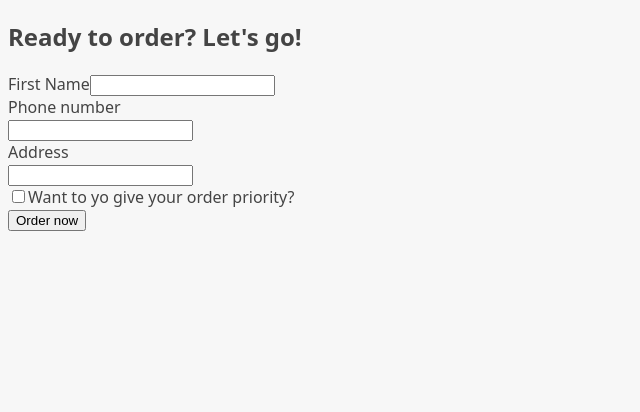
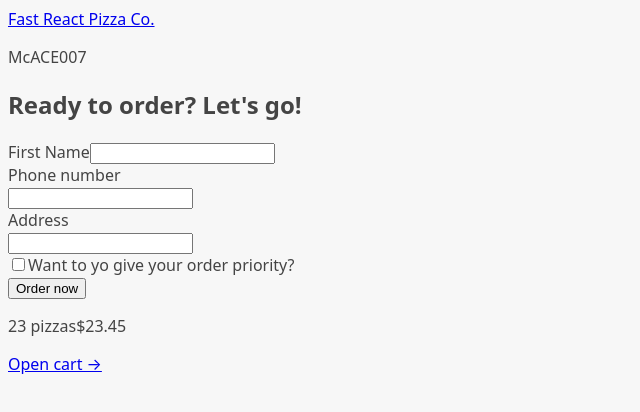
Before and after one commit to McACE007/Fast-React-Pizza-Co, a React (Vite) app: page /order/new in a window 1280 px wide. Shown: the top 412 px of the page, without its empty margins (0-640 px from the left). Built offline with nearby package versions, Linux system fonts and the light colour scheme.

Commit message:
Update: Building the AppLaout

```diff
--- a/src/App.jsx
+++ b/src/App.jsx
@@ -4,8 +4,12 @@
 import Cart from "./features/cart/Cart";
 import Order from "./features/order/Order";
 import CreateOrder from "./features/order/CreateOrder";
+import AppLayout from "./ui/AppLayout";
 
 const router = createBrowserRouter([
+  {
+    element: <AppLayout />,
+    children: [
       {
         path: "/",
         element: <Home />,
@@ -26,6 +30,8 @@
         path: "/order/:id",
         element: <Order />,
       },
+    ],
+  },
 ]);
 
 function App() {
--- a/src/features/cart/CartOverview.jsx
+++ b/src/features/cart/CartOverview.jsx
@@ -1,3 +1,5 @@
+import { Link } from "react-router-dom";
+
 function CartOverview() {
   return (
     <div>
@@ -5,7 +7,7 @@
         <span>23 pizzas</span>
         <span>$23.45</span>
       </p>
-      <a href="#">Open cart &rarr;</a>
+      <Link to="/cart">Open cart &rarr;</Link>
     </div>
   );
 }
--- /dev/null
+++ b/src/ui/AppLayout.jsx
@@ -0,0 +1,15 @@
+import { Outlet } from "react-router-dom";
+import CartOverview from "../features/cart/CartOverview";
+import Header from "./Header";
+
+export default function AppLayout() {
+  return (
+    <div>
+      <Header />
+      <main>
+        <Outlet />
+      </main>
+      <CartOverview />
+    </div>
+  );
+}
--- /dev/null
+++ b/src/ui/Header.jsx
@@ -0,0 +1,10 @@
+import { Link } from "react-router-dom";
+
+export default function Header() {
+  return (
+    <header>
+      <Link to="/">Fast React Pizza Co.</Link>
+      <p>McACE007</p>
+    </header>
+  );
+}
```
Lines whose indentation alone changed are shown as unchanged.
